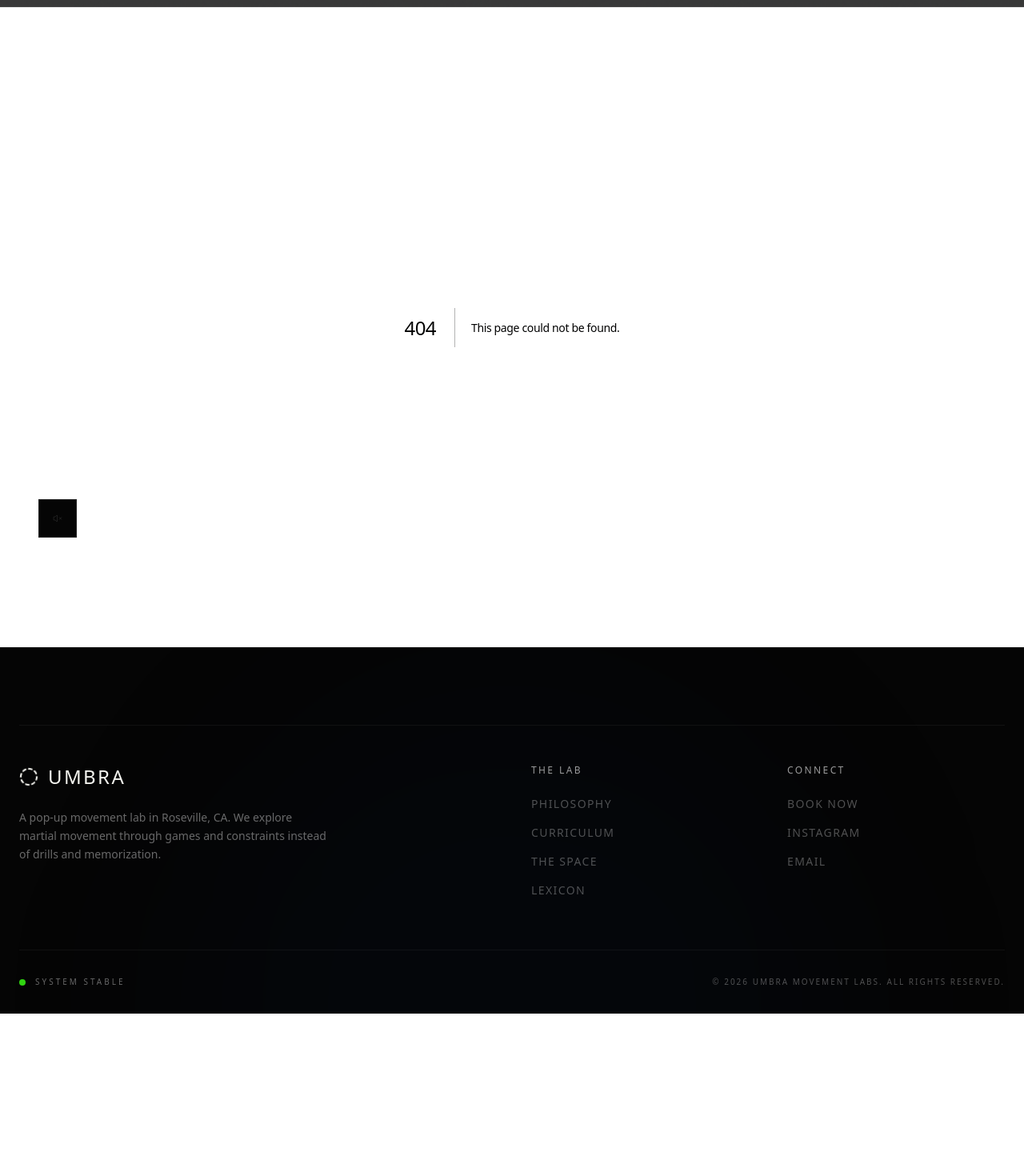
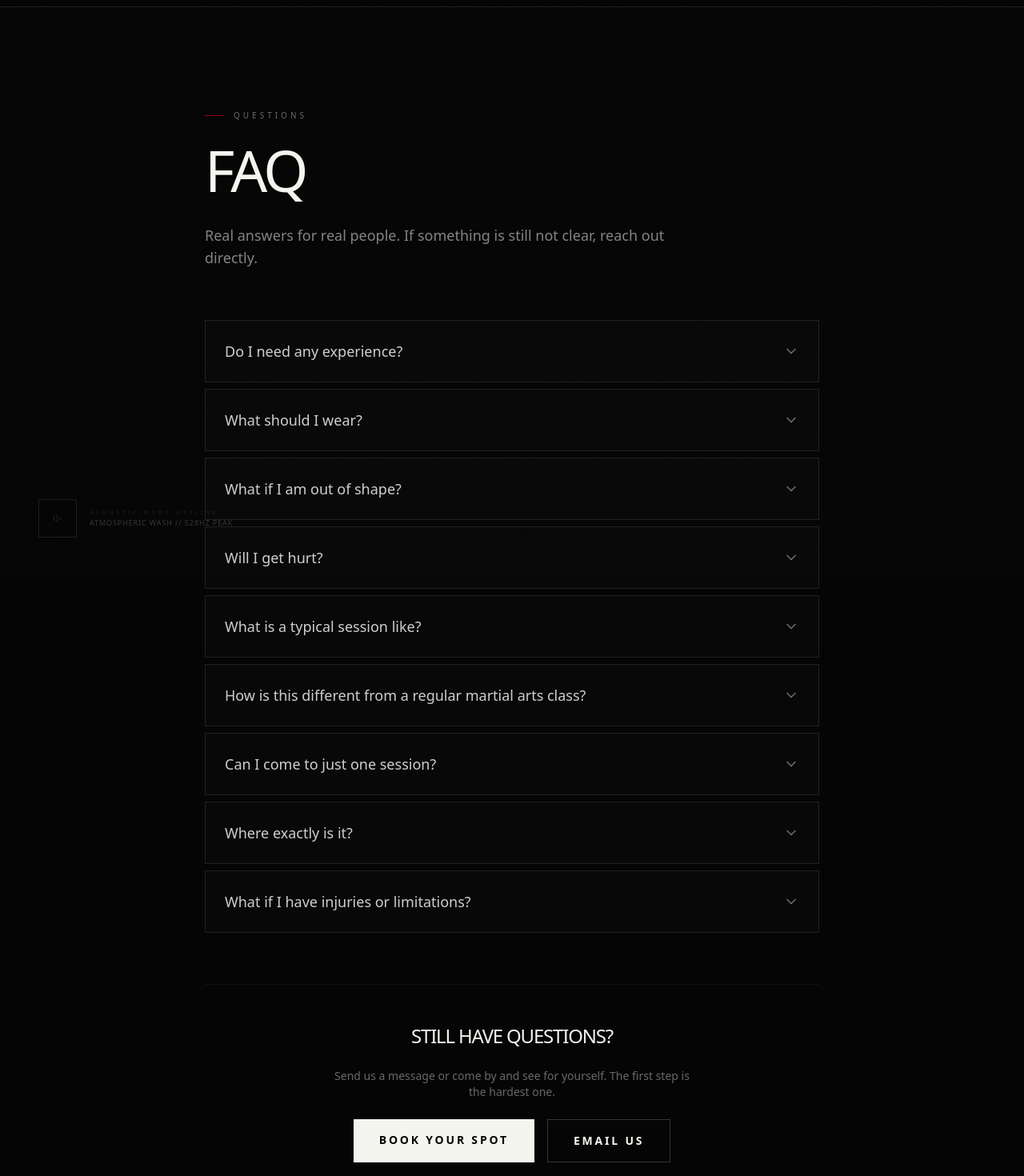
Before and after one commit to umbra-jaco/umbra-movement-lab, a Next.js app: page /faq in a window 1280 px wide. Before the commit this address had no page. Shown: the part 80-1550 px from the top of the page at 80% size. Before the commit the page ends 1347 px from the top, so only its background shows below. Built offline with nearby package versions, Linux system fonts and the light colour scheme.

Commit message:
feat: FAQ page with accordion, added to nav and footer

```diff
--- /dev/null
+++ b/app/faq/page.jsx
@@ -0,0 +1,130 @@
+"use client";
+
+import { useState } from "react";
+import { motion, AnimatePresence } from "framer-motion";
+import { ChevronDown } from "lucide-react";
+import Link from "next/link";
+
+const faqData = [
+    {
+        question: "Do I need any experience?",
+        answer: "None at all. This program is built for complete beginners. If you have never thrown a punch or rolled on a mat, you are exactly who this is for."
+    },
+    {
+        question: "What should I wear?",
+        answer: "Comfortable athletic clothes, a t-shirt or rashguard, and shorts or leggings with no zippers or hard edges. We train barefoot."
+    },
+    {
+        question: "What if I am out of shape?",
+        answer: "That is fine. The games adapt to you, not the other way around. You work at your own intensity. We are more interested in how you solve problems than how hard you go."
+    },
+    {
+        question: "Will I get hurt?",
+        answer: "We use game-based training, not sparring. You will learn to control your body and your partner's body safely. There is always a way to tap out or reset. Safety is built into every constraint."
+    },
+    {
+        question: "What is a typical session like?",
+        answer: "We start with a quick warmup. Then the instructor introduces a movement game with specific rules and constraints. You pair up and work through it at your own pace. The instructor circulates, offering adjustments and new variations. Sessions end with a group debrief."
+    },
+    {
+        question: "How is this different from a regular martial arts class?",
+        answer: "Most classes teach you to copy the instructor. We give you problems and let your body solve them. No memorizing forms, no counting reps, no one yelling at you. You learn to adapt, not to mimic."
+    },
+    {
+        question: "Can I come to just one session?",
+        answer: "The program is designed as a four-week progression. Each week builds on the last. We ask for a commitment to the full four weeks so you get the full experience."
+    },
+    {
+        question: "Where exactly is it?",
+        answer: "The lab is in Roseville, CA. We share the exact address after you book, to keep the space private and distraction-free for everyone training."
+    },
+    {
+        question: "What if I have injuries or limitations?",
+        answer: "Let the instructor know before the session. The games can be modified around almost any limitation. We would rather you show up and do what you can than not show up at all."
+    }
+];
+
+export default function FaqPage() {
+    const [openIndex, setOpenIndex] = useState(null);
+
+    const toggle = (index) => {
+        setOpenIndex(openIndex === index ? null : index);
+    };
+
+    return (
+        <div className="min-h-screen bg-void pt-32 pb-24 px-6 md:px-12">
+            <div className="max-w-3xl mx-auto">
+                <header className="mb-16">
+                    <div className="flex items-center gap-3 mb-6">
+                        <div className="w-6 h-[1px] bg-visceral-crimson"></div>
+                        <span className="font-clinical text-[10px] tracking-[0.4em] uppercase text-white/40">
+                            Questions
+                        </span>
+                    </div>
+                    <h1 className="font-kinetic text-5xl md:text-7xl uppercase tracking-tighter text-albedo mb-8">
+                        FAQ
+                    </h1>
+                    <p className="font-sans text-lg text-white/50 max-w-xl">
+                        Real answers for real people. If something is still not clear, reach out directly.
+                    </p>
+                </header>
+
+                <div className="space-y-2">
+                    {faqData.map((item, index) => (
+                        <div
+                            key={index}
+                            className="border border-white/10 bg-white/[0.01]"
+                        >
+                            <button
+                                onClick={() => toggle(index)}
+                                className="w-full flex items-center justify-between p-6 text-left hover:bg-white/[0.02] transition-colors"
+                            >
+                                <span className="font-sans text-base md:text-lg text-white/80 pr-8">
+                                    {item.question}
+                                </span>
+                                <ChevronDown
+                                    className={`w-5 h-5 text-white/40 flex-shrink-0 transition-transform duration-300 ${
+                                        openIndex === index ? "rotate-180" : ""
+                                    }`}
+                                />
+                            </button>
+                            <AnimatePresence>
+                                {openIndex === index && (
+                                    <motion.div
+                                        initial={{ height: 0, opacity: 0 }}
+                                        animate={{ height: "auto", opacity: 1 }}
+                                        exit={{ height: 0, opacity: 0 }}
+                                        transition={{ duration: 0.3 }}
+                                        className="overflow-hidden"
+                                    >
+                                        <p className="px-6 pb-6 font-sans text-sm text-white/40 leading-relaxed">
+                                            {item.answer}
+                                        </p>
+                                    </motion.div>
+                                )}
+                            </AnimatePresence>
+                        </div>
+                    ))}
+                </div>
+
+                {/* CTA */}
+                <div className="mt-16 pt-12 border-t border-white/5 flex flex-col items-center text-center gap-6">
+                    <h2 className="font-kinetic text-2xl uppercase tracking-tighter text-albedo">
+                        Still Have Questions?
+                    </h2>
+                    <p className="font-sans text-sm text-white/40 max-w-md">
+                        Send us a message or come by and see for yourself. The first step is the hardest one.
+                    </p>
+                    <div className="flex gap-4">
+                        <Link href="/book" className="px-8 py-4 bg-albedo text-void font-clinical text-sm uppercase tracking-[0.2em] font-bold hover:bg-visceral-crimson hover:text-albedo transition-colors duration-300">
+                            Book Your Spot
+                        </Link>
+                        <Link href="mailto:info@umbramovementlab.com" className="px-8 py-4 border border-white/20 text-albedo font-clinical text-sm uppercase tracking-[0.2em] font-bold hover:border-visceral-crimson hover:text-visceral-crimson transition-colors duration-300">
+                            Email Us
+                        </Link>
+                    </div>
+                </div>
+            </div>
+        </div>
+    );
+}
--- a/components/Footer.js
+++ b/components/Footer.js
@@ -38,6 +38,7 @@ export default function Footer() {
                     <div>
                         <h4 className="font-clinical text-xs tracking-[0.2em] uppercase text-white/60 mb-6">Connect</h4>
                         <ul className="space-y-4 font-clinical text-sm tracking-widest uppercase text-white/30">
+                            <li><Link href="/faq" className="hover:text-albedo transition-colors">FAQ</Link></li>
                             <li><Link href="/book" className="hover:text-albedo transition-colors">Book Now</Link></li>
                             <li><a href="https://instagram.com/umbramovementlab" className="hover:text-albedo transition-colors">Instagram</a></li>
                             <li><a href="mailto:info@umbramovementlab.com" className="hover:text-albedo transition-colors">Email</a></li>
--- a/components/Header.jsx
+++ b/components/Header.jsx
@@ -18,6 +18,12 @@ export default function Header() {
 
                 {/* Global Navigation - Clinical Precision */}
                 <nav className="flex gap-8 items-center">
+                    <Link
+                        href="/faq"
+                        className="font-space-grotesk text-sm uppercase tracking-[0.2em] text-albedo/70 hover:text-visceral-crimson transition-colors duration-300"
+                    >
+                        FAQ
+                    </Link>
                     <Link
                         href="/book"
                         className="px-4 py-2 border border-visceral-crimson text-sm uppercase tracking-[0.2em] text-albedo hover:bg-visceral-crimson transition-colors duration-300"
```
